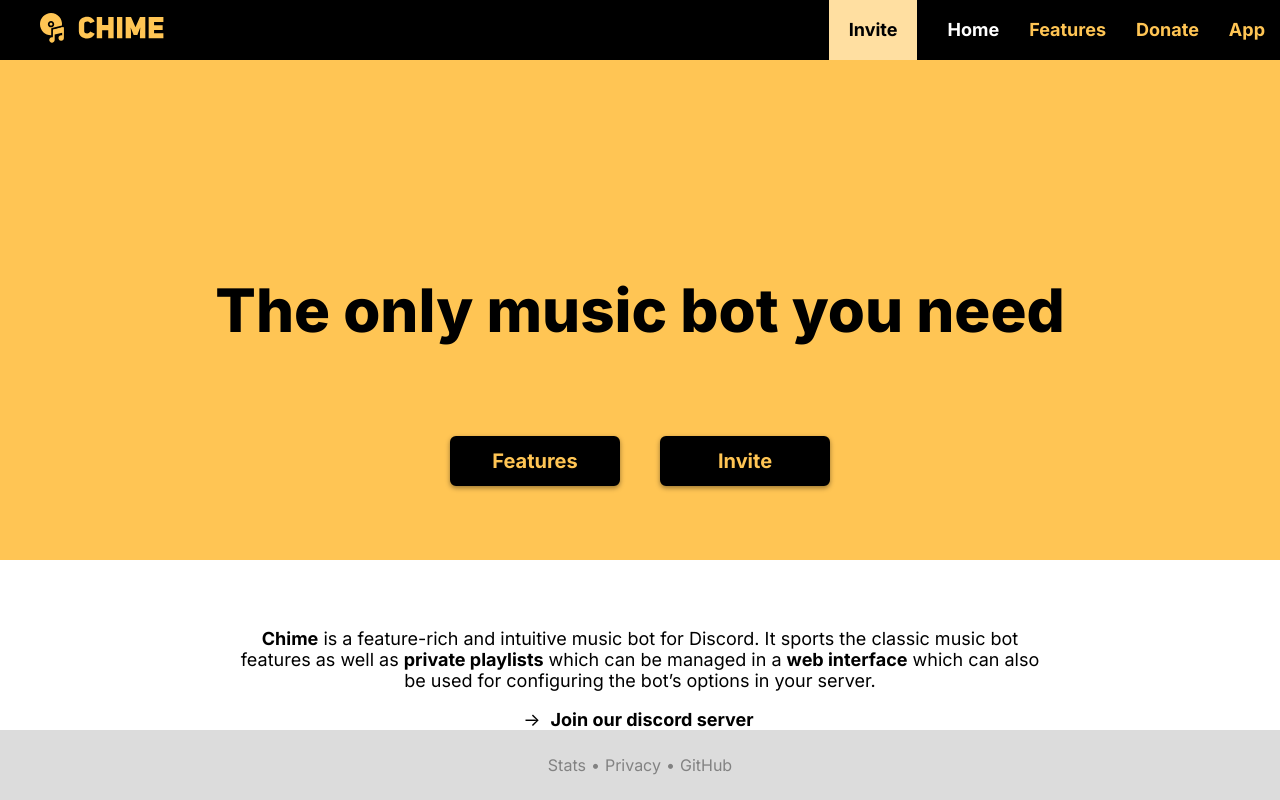
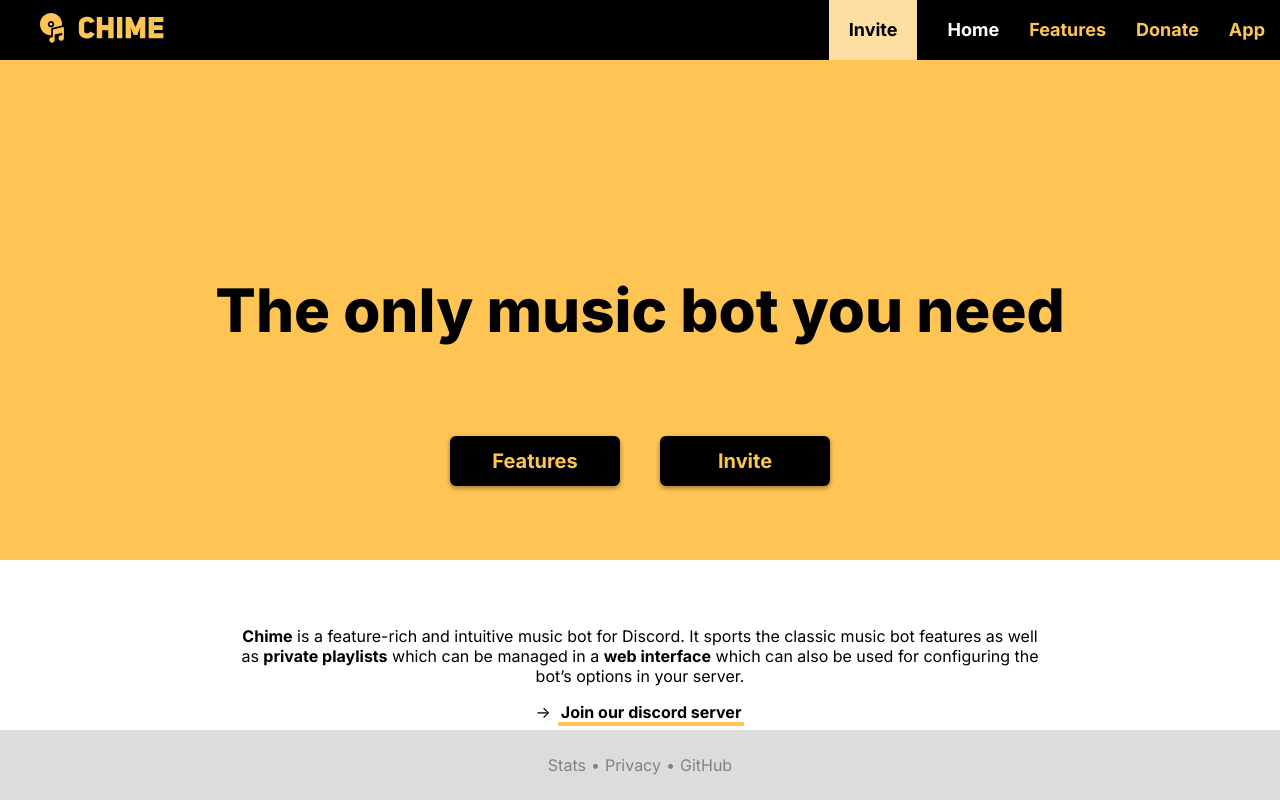
Before and after one commit to realmayus/chime-web, a React (Create React App) app: page / in a window 1280 px wide. Built offline with nearby package versions, Linux system fonts and the light colour scheme; no server answers.

Commit message:
Tried to fix links :(

```diff
--- /dev/null
+++ b/src/components/Minor/StyledLink.js
@@ -0,0 +1,13 @@
+import React from "react";
+import styles from "./StyledLink.module.sass";
+
+export default function StyledLink({link, text, showArrow}) {
+    return(
+        <div className={styles.wrapper}>
+            { showArrow &&
+                <span>-&gt;</span>
+            }
+            <a className={styles.link} href={link}>{text}</a>
+        </div>
+    )
+}
--- /dev/null
+++ b/src/components/Minor/StyledLink.module.sass
@@ -0,0 +1,27 @@
+@import "../../assets/main"
+
+
+
+.link
+  text-decoration: none
+  font-weight: 700
+  margin-left: 7px
+  color: #000000
+  position: relative
+  padding: 3px 3px 4px
+
+  &::after
+    content: ''
+    position: absolute
+    z-index: -1
+    width: 100%
+    height: 15%
+    left: 0
+    bottom: 0
+    background-color: $yellowAccent
+    transition: all ease 0.2s
+
+  &:hover
+    color: black
+    &::after
+      height: 100%
--- a/src/pages/Features.js
+++ b/src/pages/Features.js
@@ -5,6 +5,7 @@
 import WebAppScrot from "../assets/webappScrot.png";
 import HelpScrot from "../assets/HelpScrot.png";
 import GithubLogo from "../assets/githubLogo.svg";
+import StyledLink from "../components/Minor/StyledLink";
 
 
 export default function Features() {
@@ -67,11 +68,11 @@
             </div>
             <div className={styles.endSection}>
                 <h1 className={styles.sectionHeadline} >Well, what are you waiting for?</h1>
-                <span>-&gt;</span><a className={styles.link} href={INVITE_URL}>Invite Chime</a>
+                <StyledLink link={INVITE_URL} showArrow={true} text={"Invite Chime"}/>
                 <p className={styles.sectionText}>
                     If that didn’t sound convincing to you, you
                     can test chime on our official discord server</p>
-                <span>-&gt;</span><a className={styles.link} href={SERVER_INVITE_URL}>Join the discord server</a>
+                <StyledLink link={SERVER_INVITE_URL} showArrow={true} text={"Join our discord server"}/>
             </div>
 
         </div>
--- a/src/pages/Features.module.sass
+++ b/src/pages/Features.module.sass
@@ -39,7 +39,7 @@
   width: 400px
   margin-right: 200px
   line-height: 132.02%
-  letter-spacing: 0.04em
+
 .sectionContent
   display: flex
 
@@ -56,28 +56,3 @@
   margin-left: auto
   max-width: 100px
   height: auto
-
-
-.link
-  text-decoration: none
-  font-weight: 700
-  margin-left: 7px
-  color: #000000
-  position: relative
-  padding: 3px 3px 4px
-
-  &::after
-    content: ''
-    position: absolute
-    z-index: -1
-    width: 100%
-    height: 15%
-    left: 0
-    bottom: 0
-    background-color: $yellowAccent
-    transition: all ease 0.2s
-
-  &:hover
-    color: black
-    &::after
-      height: 100%
--- a/src/pages/Home.js
+++ b/src/pages/Home.js
@@ -2,6 +2,7 @@
 import styles from "./Home.module.sass"
 import {INVITE_URL, SERVER_INVITE_URL} from "../constants"
 import {useHistory} from "react-router-dom";
+import StyledLink from "../components/Minor/StyledLink";
 
 export default function Home() {
     let history = useHistory()
@@ -27,8 +28,7 @@
                     <p>
                         <strong>Chime</strong> is a feature-rich and intuitive music bot for Discord. It sports the classic music bot features as well as <strong>private playlists</strong> which can be managed in a <strong>web interface</strong> which can also be used for configuring the bot’s options in your server.
                     </p>
-                    <span>-&gt;</span><a className={styles.discordLink} href={SERVER_INVITE_URL}>Join our discord server</a>
-
+                    <StyledLink link={SERVER_INVITE_URL} showArrow={true} text={"Join our discord server"}/>
                 </div>
             </div>
         </div>
--- a/src/pages/Home.module.sass
+++ b/src/pages/Home.module.sass
@@ -58,7 +58,7 @@
   right: 0
   margin: 50px auto
   text-align: center
-  font-size: 18px
+  font-size: 16px
 
 
 .discordLink
```
